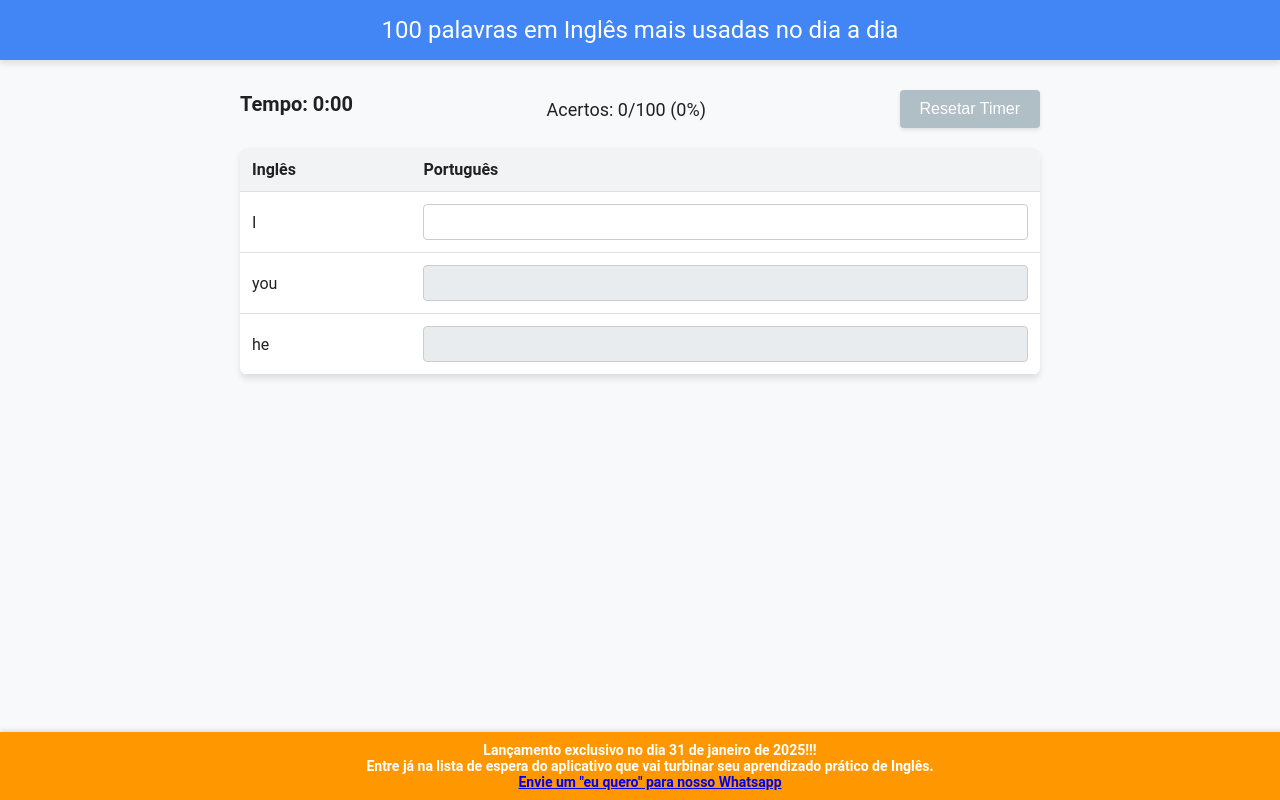
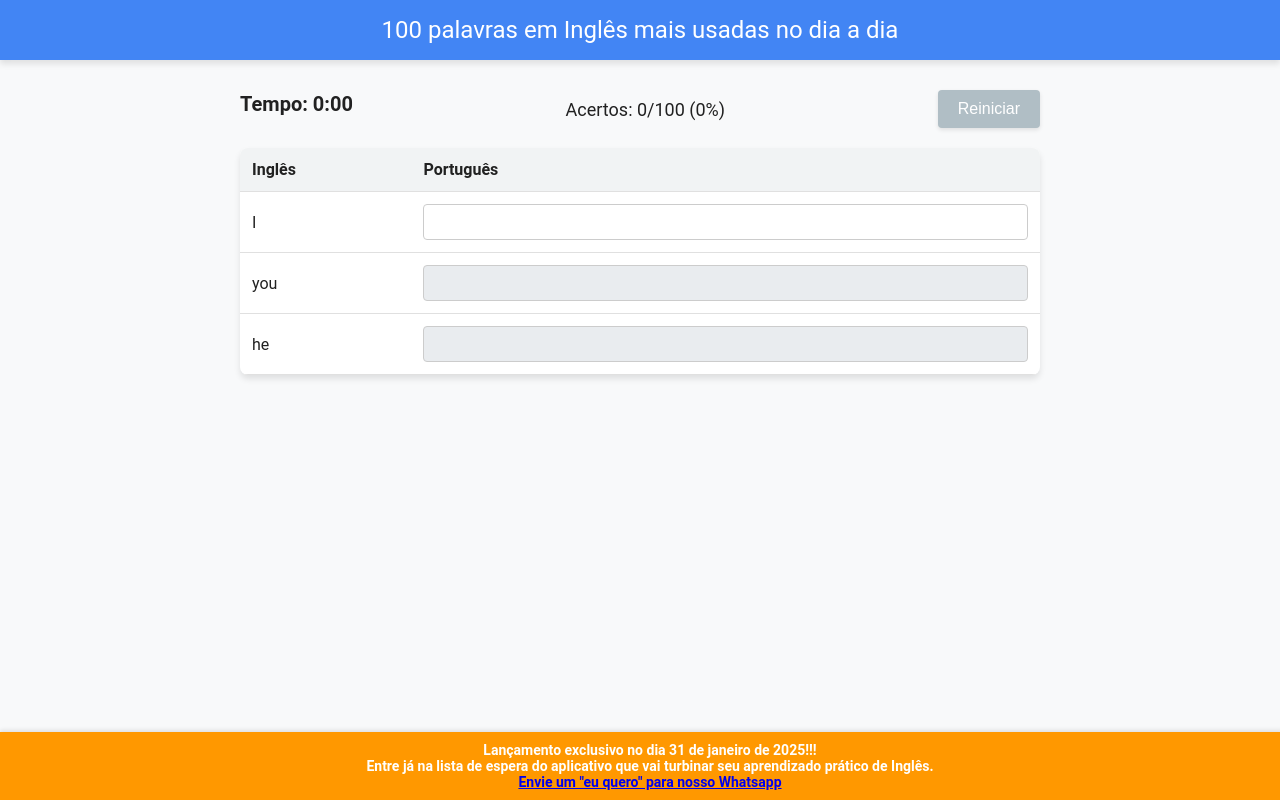
Before and after one commit to wesley-wms/100-palavras-mais-usadas-em-ingles, a plain HTML site: page index.html in a window 1280 px wide. Drawn offline with Linux system fonts and the light colour scheme.

Commit message:
Update index.html

```diff
--- a/index.html
+++ b/index.html
@@ -173,7 +173,7 @@ color: #333;
     <div class="controls">
       <div class="timer">Tempo: <span id="timer">0:00</span></div>
 	  <div class="accuracy"><span id="accuracy">Acertos: 0/100 (0%)</span></div>
-      <button id="reset-timer" disabled>Resetar Timer</button>
+      <button id="reset-timer" disabled>Reiniciar</button>
     </div>
     <table>
       <thead id="table-head">
```
